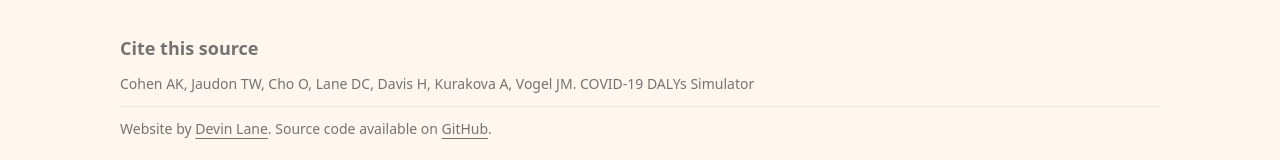
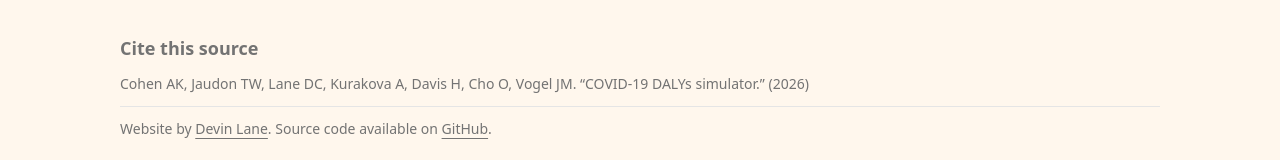
Before and after one commit to DevinCLane/long-covid-dalys, a React (Vite) app: page / in a window 1280 px wide. Shown: the part 1190-1350 px from the top of the page. Built offline with nearby package versions, Linux system fonts and the light colour scheme; no server answers; what @posthog/react would draw is missing.

Commit message:
update citation

```diff
--- a/src/components/share-button.tsx
+++ b/src/components/share-button.tsx
@@ -143,8 +143,7 @@ export default function ShareButton() {
                 Copy Citation to clipboard
               </div>
               <CopyableInput
-                copyableInput="Cohen AK, Jaudon TW, Cho O, Lane DC, Davis H, Kurakova A, Vogel
-                JM. COVID-19 DALYs Simulator"
+                copyableInput="Cohen AK, Jaudon TW, Lane DC, Kurakova A, Davis H, Cho O, Vogel JM. “COVID-19 DALYs simulator.” (2026)"
                 ariaLabel="citation"
               />
             </div>
--- a/src/components/site-footer.tsx
+++ b/src/components/site-footer.tsx
@@ -8,8 +8,8 @@ export function SiteFooter() {
           <div className="text-muted-foreground text-left text-sm leading-loose text-balance">
             <h4 className="mb-2 text-lg font-semibold">Cite this source</h4>
             <p>
-              Cohen AK, Jaudon TW, Cho O, Lane DC, Davis H, Kurakova A, Vogel
-              JM. COVID-19 DALYs Simulator
+              Cohen AK, Jaudon TW, Lane DC, Kurakova A, Davis H, Cho O, Vogel
+              JM. “COVID-19 DALYs simulator.” (2026)
             </p>
             {/* todo: add .RIS download when available */}
             {/* <a className="flex cursor-pointer justify-center gap-2 hover:underline">
```
